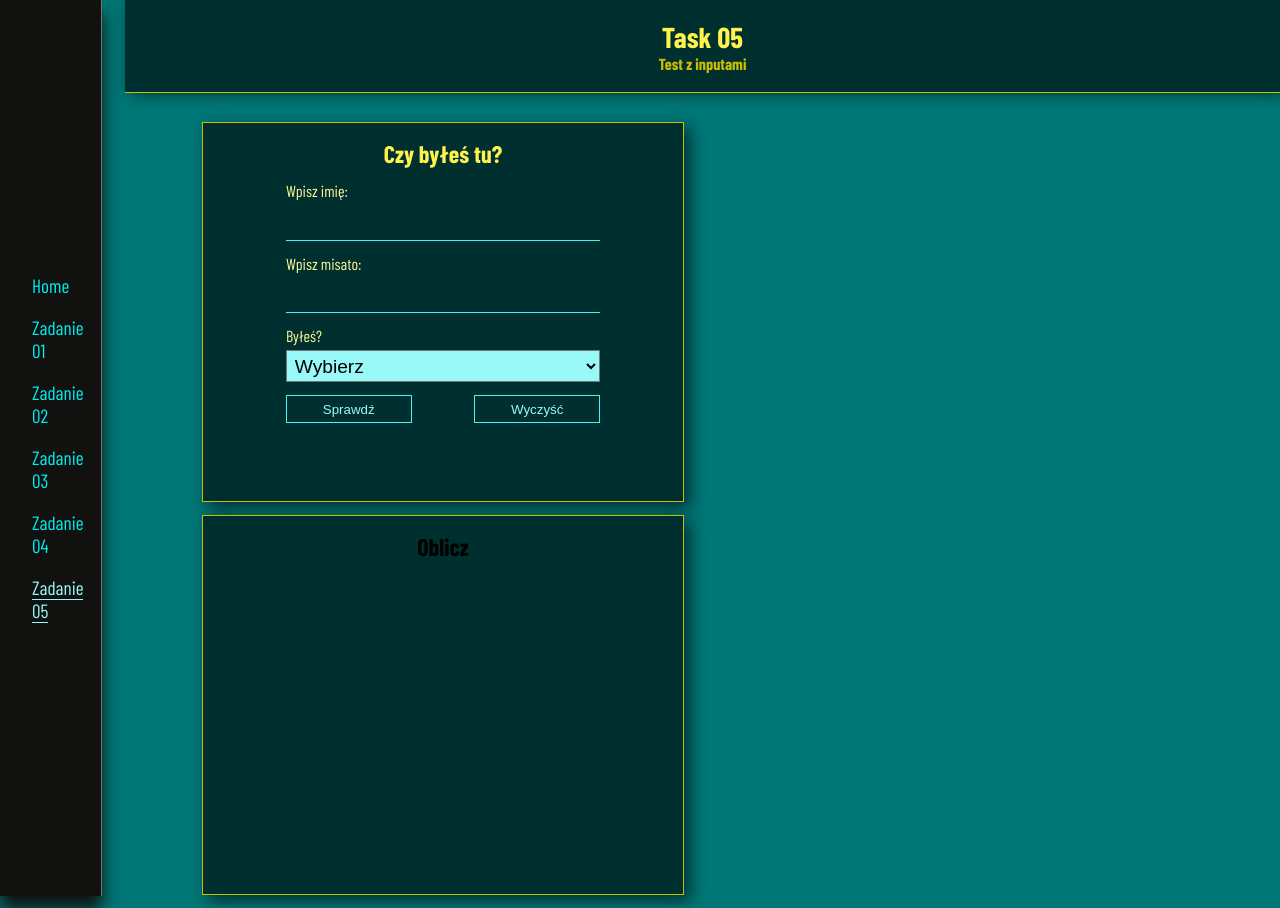
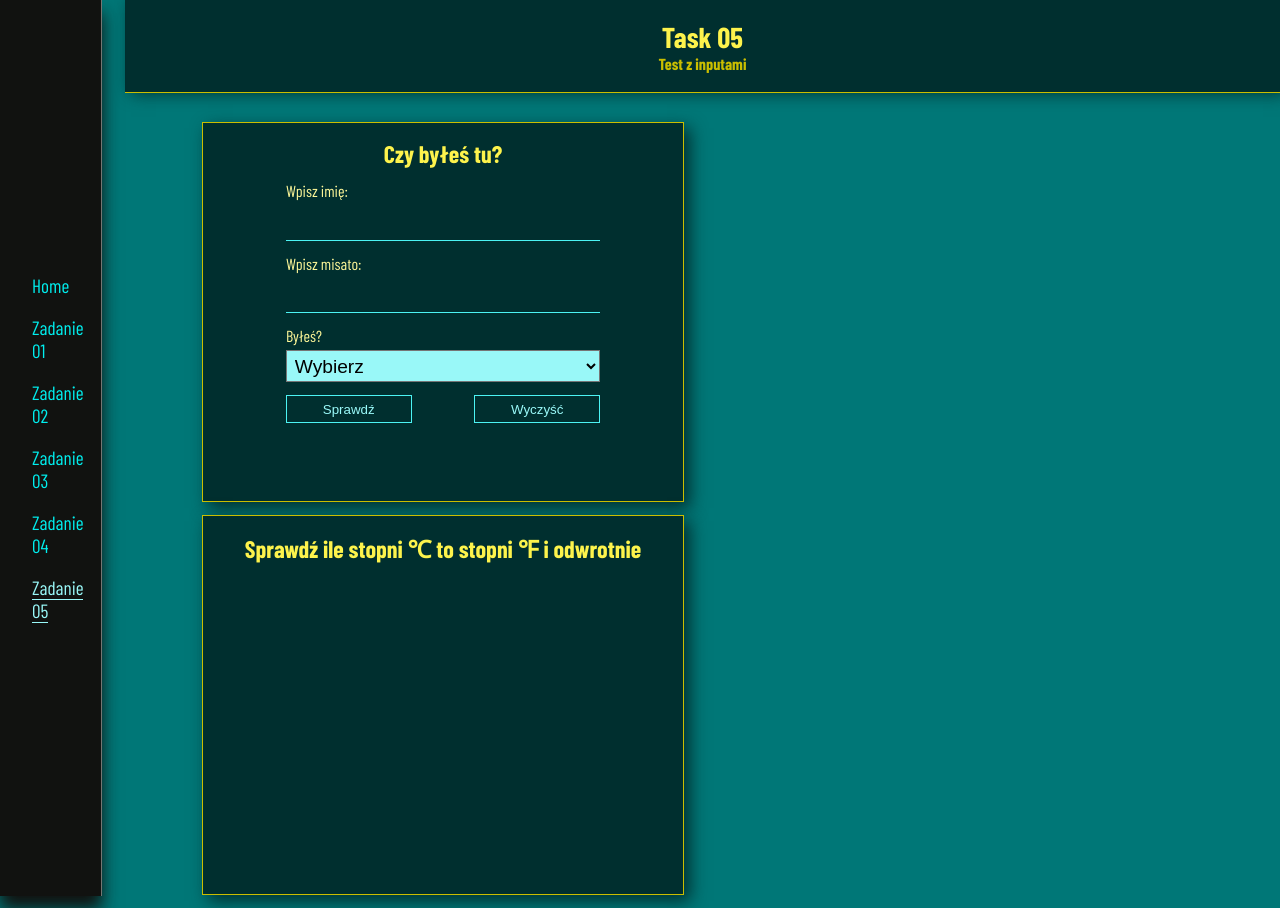
Before and after one commit to Scorpion19702022/MyReact_App001, a React (Create React App) app: page /Task05 in a window 1280 px wide. Built offline with nearby package versions, Linux system fonts and the light colour scheme; a web font is replaced by a local one.

Commit message:
start task05task2

```diff
--- a/src/Components/Task05/Task05task2.js
+++ b/src/Components/Task05/Task05task2.js
@@ -5,7 +5,7 @@ import styles from './Task05task2.module.css'
 const Task05task2 = () => {
 	return (
 		<div className={styles.wrapper_task2}>
-			<h2 className={styles.heading_task2}>Oblicz</h2>
+			<h2 className={styles.heading_task2}>Sprawdź ile stopni ℃ to stopni ℉ i odwrotnie</h2>
 		</div>
 	)
 }
--- a/src/Components/Task05/Task05task2.module.css
+++ b/src/Components/Task05/Task05task2.module.css
@@ -49,3 +49,8 @@
 	flex-direction: column;
 	align-items: center;
 }
+
+.heading_task2 {
+	color: var(--color-yellow03);
+	margin-bottom: 0.6em;
+}
```
